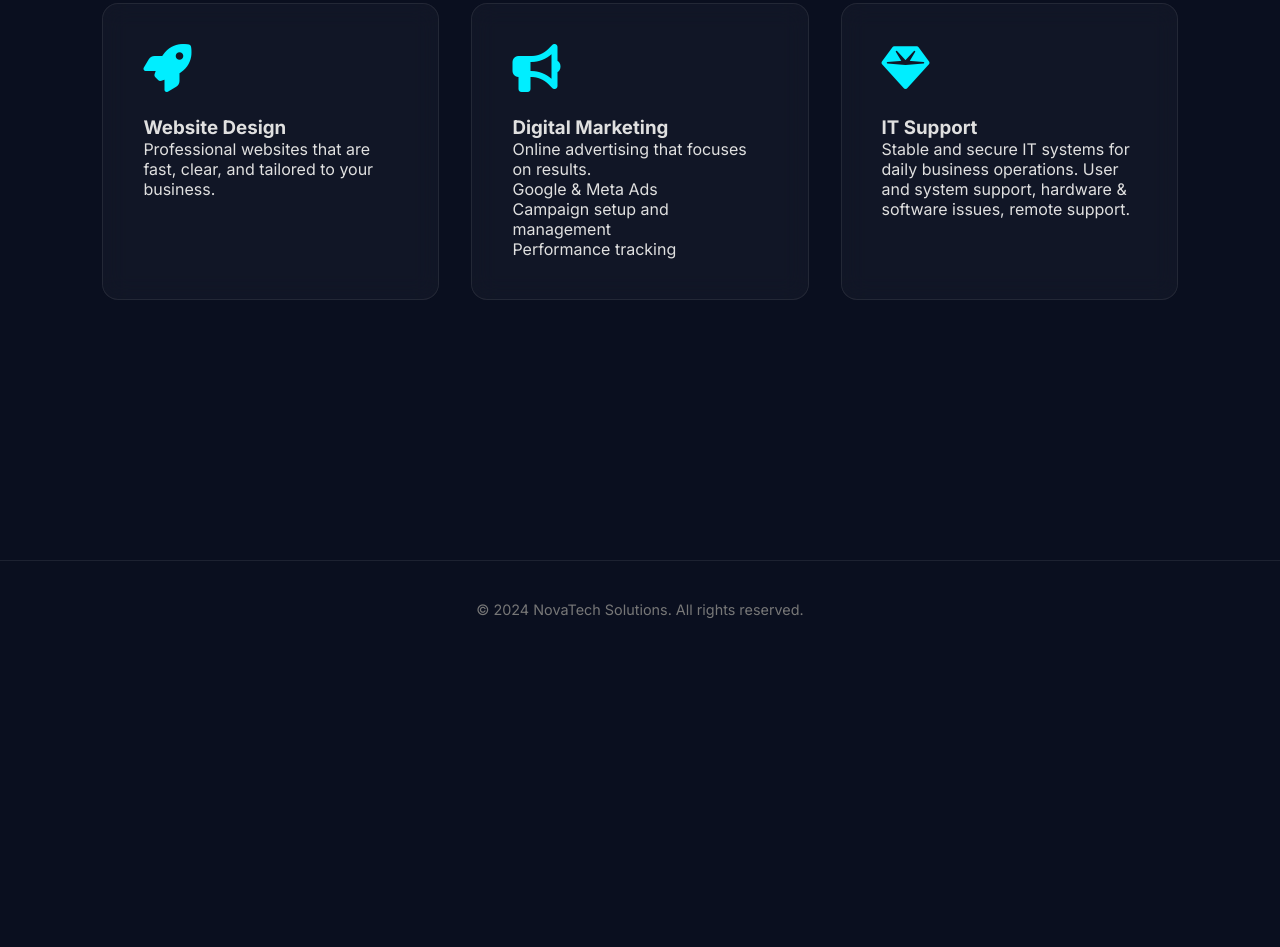
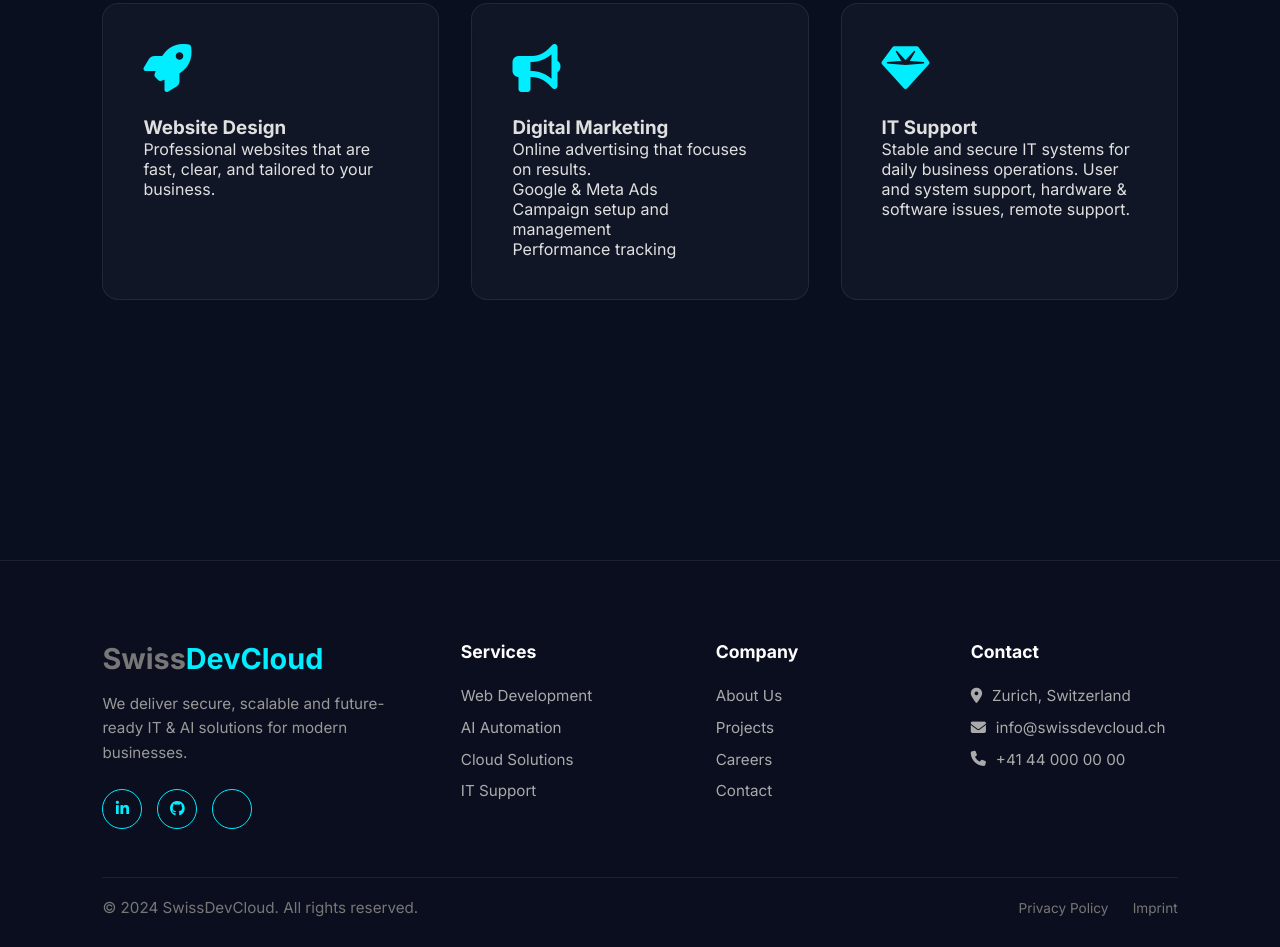
Before and after one commit to Cloud-Techno/nova-tech, a website: page index.html in a window 1280 px wide. Shown: the part 1099-2046 px from the top of the page. Before the commit the page ends 1757 px from the top, so only its background shows below. Drawn offline with nearby package versions, Linux system fonts and the light colour scheme; animation ran at ten frames a second.

```diff
--- a/index.html
+++ b/index.html
@@ -133,15 +133,90 @@
         </div>
       </div>
     </section>
+    <footer class="site-footer">
+      <div class="footer-grid">
+        <!-- Brand & About -->
+        <div class="footer-col brand">
+          <h3 class="footer-logo">Swiss<span>DevCloud</span></h3>
 
-    <footer>
+          <p class="lang-en">
+            We deliver secure, scalable and future-ready IT & AI solutions for
+            modern businesses.
+          </p>
+          <p class="lang-de">
+            Wir liefern sichere, skalierbare und zukunftsfähige IT- und
+            KI-Lösungen für moderne Unternehmen.
+          </p>
+
+          <div class="social-links">
+            <a href="#" aria-label="LinkedIn"
+              ><i class="fab fa-linkedin-in"></i
+            ></a>
+            <a href="#" aria-label="GitHub"><i class="fab fa-github"></i></a>
+            <a href="#" aria-label="Twitter"
+              ><i class="fab fa-x-twitter"></i
+            ></a>
+          </div>
+        </div>
+
+        <!-- Services -->
+        <div class="footer-col">
+          <h4 class="lang-en">Services</h4>
+          <h4 class="lang-de">Leistungen</h4>
+          <ul>
+            <li><a href="#">Web Development</a></li>
+            <li><a href="#">AI Automation</a></li>
+            <li><a href="#">Cloud Solutions</a></li>
+            <li><a href="#">IT Support</a></li>
+          </ul>
+        </div>
+
+        <!-- Company -->
+        <div class="footer-col">
+          <h4 class="lang-en">Company</h4>
+          <h4 class="lang-de">Unternehmen</h4>
+          <ul>
+            <li><a href="about.html">About Us</a></li>
+            <li><a href="projects.html">Projects</a></li>
+            <li><a href="#">Careers</a></li>
+            <li><a href="contact.html">Contact</a></li>
+          </ul>
+        </div>
+
+        <!-- Contact -->
+        <div class="footer-col">
+          <h4 class="lang-en">Contact</h4>
+          <h4 class="lang-de">Kontakt</h4>
+          <ul class="footer-contact">
+            <li>
+              <i class="fa-solid fa-location-dot"></i> Zurich, Switzerland
+            </li>
+            <li><i class="fa-solid fa-envelope"></i> info@swissdevcloud.ch</li>
+            <li><i class="fa-solid fa-phone"></i> +41 44 000 00 00</li>
+          </ul>
+        </div>
+      </div>
+
+      <!-- Bottom Bar -->
+      <div class="footer-bottom">
+        <p class="lang-en">© 2024 SwissDevCloud. All rights reserved.</p>
+        <p class="lang-de">© 2024 SwissDevCloud. Alle Rechte vorbehalten.</p>
+
+        <div class="legal-links">
+          <a href="#">Privacy Policy</a>
+          <a href="#">Imprint</a>
+        </div>
+      </div>
+    </footer>
+
+    <!-- <footer>
       <p class="lang-en">
         &copy; 2024 NovaTech Solutions. All rights reserved.
       </p>
       <p class="lang-de">
         &copy; 2024 NovaTech Solutions. Alle Rechte vorbehalten.
       </p>
-    </footer>
+    </footer> -->
 
     <script src="https://cdn.jsdelivr.net/particles.js/2.0.0/particles.min.js"></script>
     <script src="script.js"></script>
--- a/script.js
+++ b/script.js
@@ -143,3 +143,22 @@
     retina_detect: true,
   });
 }
+
+/* === FOOTER REVEAL ON SCROLL === */
+const footerElements = document.querySelectorAll(".footer-col, .footer-bottom");
+
+const footerObserver = new IntersectionObserver(
+  (entries) => {
+    entries.forEach((entry) => {
+      if (entry.isIntersecting) {
+        entry.target.classList.add("reveal");
+        footerObserver.unobserve(entry.target);
+      }
+    });
+  },
+  {
+    threshold: 0.15,
+  }
+);
+
+footerElements.forEach((el) => footerObserver.observe(el));
--- a/style.css
+++ b/style.css
@@ -470,3 +470,159 @@
     transform: translateY(0);
   }
 }
+
+/* === PROFESSIONAL FOOTER === */
+.site-footer {
+  background: rgba(10, 15, 31, 0.9);
+  border-top: var(--glass-border);
+  padding: 80px 8% 30px;
+  font-size: 0.95rem;
+  text-align: left;
+}
+
+.footer-grid {
+  display: grid;
+  grid-template-columns: 1.5fr 1fr 1fr 1fr;
+  gap: 3rem;
+  margin-bottom: 3rem;
+}
+
+.footer-col h4 {
+  margin-bottom: 1.5rem;
+  font-size: 1.1rem;
+  color: #fff;
+}
+
+.footer-col ul li {
+  margin-bottom: 0.8rem;
+  text-align: left;
+}
+
+.footer-col ul li a {
+  color: #aaa;
+  font-size: 0.95rem;
+}
+
+.footer-col ul li a:hover {
+  color: var(--accent-color);
+  padding-left: 5px;
+}
+
+/* Brand */
+.footer-logo {
+  font-size: 1.8rem;
+  font-weight: 700;
+  margin-bottom: 1rem;
+}
+.footer-logo span {
+  color: var(--accent-color);
+}
+
+.footer-col.brand p {
+  color: #999;
+  line-height: 1.6;
+  max-width: 350px;
+}
+
+/* Social */
+.social-links {
+  margin-top: 1.5rem;
+  display: flex;
+  gap: 15px;
+}
+
+.social-links a {
+  width: 40px;
+  height: 40px;
+  border-radius: 50%;
+  border: 1px solid var(--accent-color);
+  display: flex;
+  align-items: center;
+  justify-content: center;
+  color: var(--accent-color);
+}
+
+.social-links a:hover {
+  background: var(--accent-color);
+  color: #000;
+  box-shadow: 0 0 15px var(--accent-glow);
+}
+
+/* Contact */
+.footer-contact li {
+  color: #aaa;
+  display: flex;
+  align-items: center;
+  gap: 10px;
+}
+
+/* Bottom Bar */
+.footer-bottom {
+  border-top: var(--glass-border);
+  padding-top: 20px;
+  display: flex;
+  justify-content: space-between;
+  align-items: left;
+  flex-wrap: wrap;
+  gap: 15px;
+  color: #777;
+}
+
+.legal-links a {
+  margin-left: 20px;
+  color: #777;
+  font-size: 0.85rem;
+}
+
+.legal-links a:hover {
+  color: var(--accent-color);
+}
+
+/* Responsive Footer */
+@media (max-width: 900px) {
+  .footer-grid {
+    grid-template-columns: 1fr 1fr;
+  }
+}
+
+@media (max-width: 600px) {
+  .footer-grid {
+    grid-template-columns: 1fr;
+  }
+  .footer-bottom {
+    flex-direction: column;
+    text-align: center;
+  }
+}
+
+/* === FOOTER SCROLL REVEAL === */
+.footer-col,
+.footer-bottom {
+  opacity: 0;
+  transform: translateY(40px);
+  transition: opacity 0.8s ease, transform 0.8s ease;
+}
+
+.footer-col.reveal,
+.footer-bottom.reveal {
+  opacity: 1;
+  transform: translateY(0);
+}
+
+/* Stagger effect */
+.footer-col:nth-child(1) {
+  transition-delay: 0.1s;
+}
+.footer-col:nth-child(2) {
+  transition-delay: 0.2s;
+}
+.footer-col:nth-child(3) {
+  transition-delay: 0.3s;
+}
+.footer-col:nth-child(4) {
+  transition-delay: 0.4s;
+}
+
+.footer-bottom {
+  transition-delay: 0.5s;
+}
```
